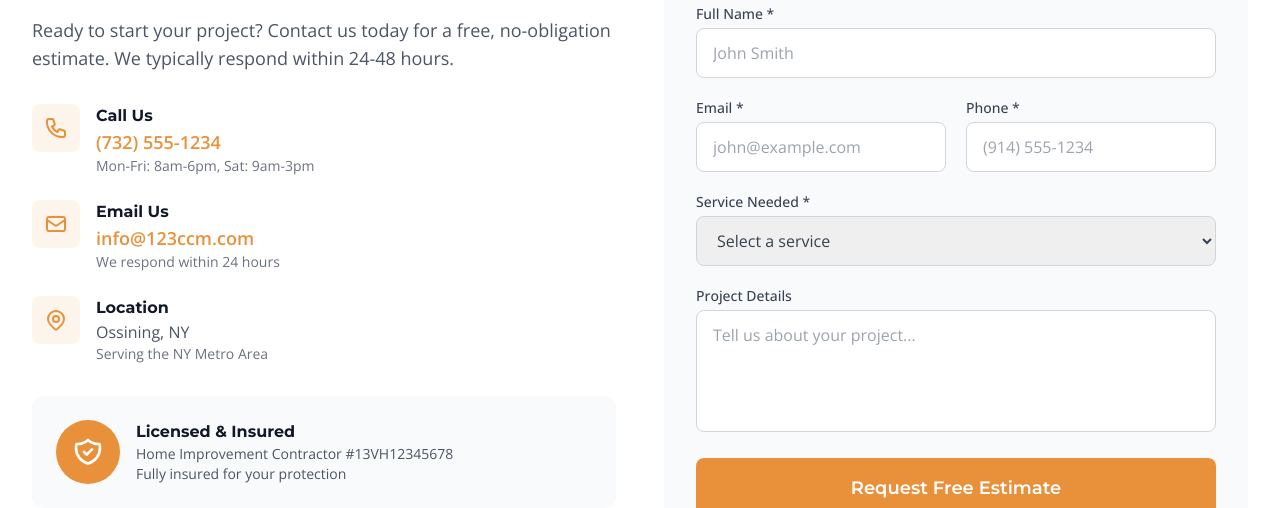
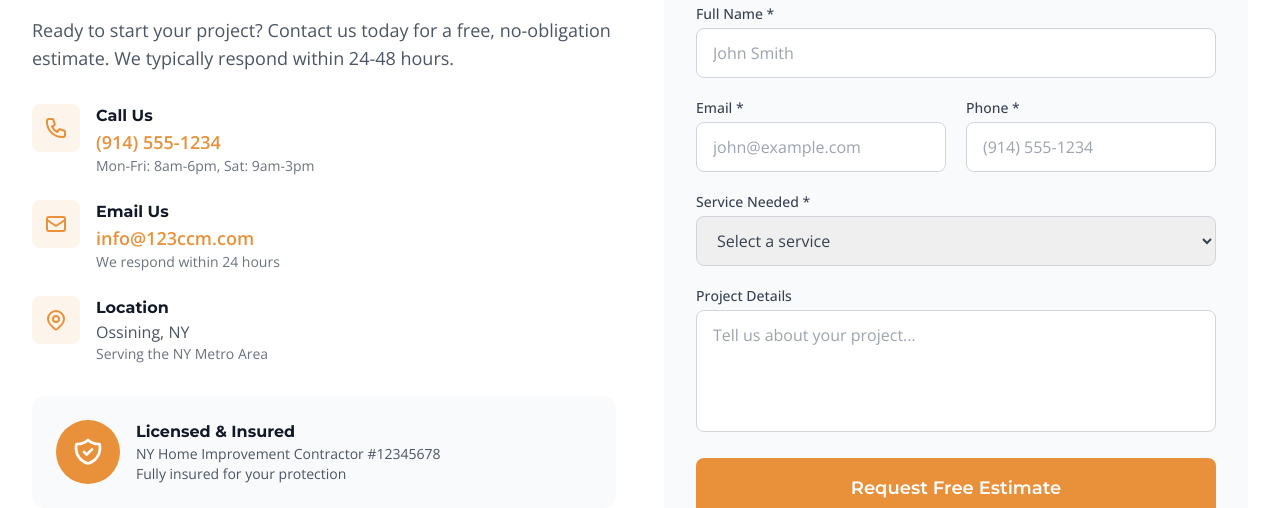
Before and after one commit to asotorod/ccm-website, a React (Vite) app: page / in a window 1280 px wide. Shown: the part 5260-5768 px from the top of the page. Built offline with nearby package versions, Linux system fonts and the light colour scheme.

Commit message:
Update Contact with NY area code (914) and NY license format

```diff
--- a/src/components/Contact.jsx
+++ b/src/components/Contact.jsx
@@ -44,8 +44,8 @@ function Contact() {
                 </div>
                 <div>
                   <h3 className="font-heading font-bold text-dark-900">Call Us</h3>
-                  <a href="tel:+17325551234" className="text-[#E8913A] text-lg font-semibold hover:text-[#d17f2f]">
-                    (732) 555-1234
+                  <a href="tel:+19145551234" className="text-[#E8913A] text-lg font-semibold hover:text-[#d17f2f]">
+                    (914) 555-1234
                   </a>
                   <p className="text-gray-500 text-sm">Mon-Fri: 8am-6pm, Sat: 9am-3pm</p>
                 </div>
@@ -91,7 +91,7 @@ function Contact() {
                 </div>
                 <div>
                   <h3 className="font-heading font-bold text-dark-900">Licensed & Insured</h3>
-                  <p className="text-gray-600 text-sm">Home Improvement Contractor #13VH12345678</p>
+                  <p className="text-gray-600 text-sm">NY Home Improvement Contractor #12345678</p>
                   <p className="text-gray-600 text-sm">Fully insured for your protection</p>
                 </div>
               </div>
```
